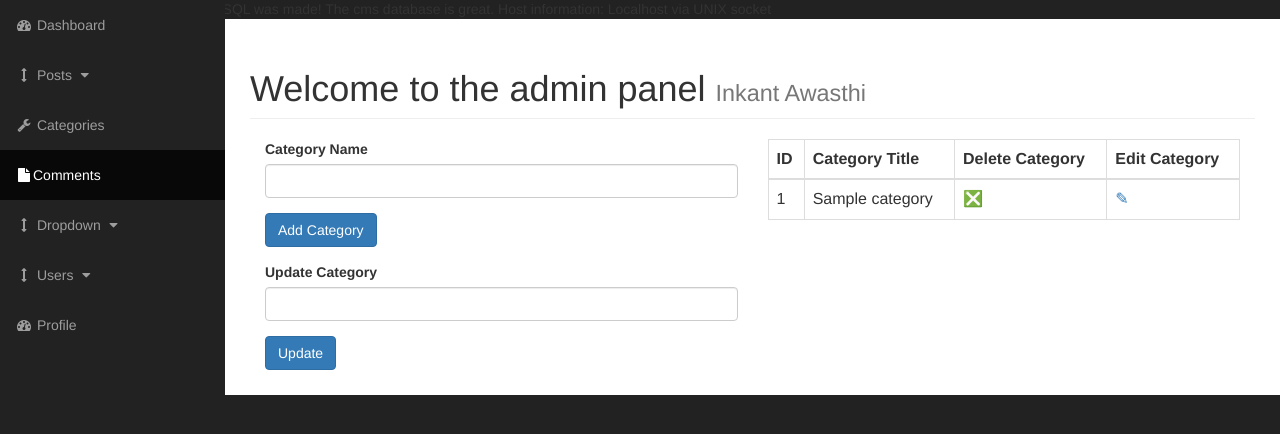
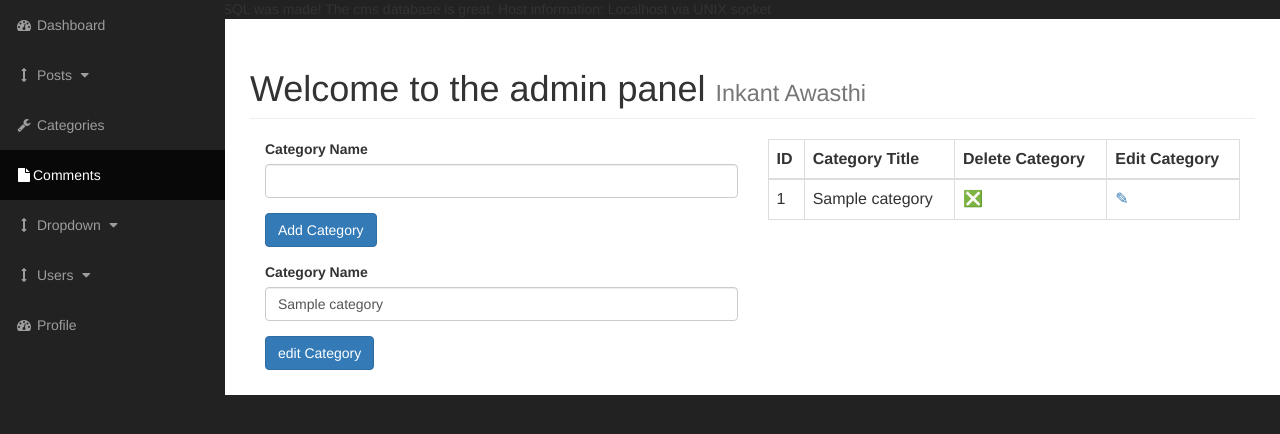
Before and after one commit to tim1016/cms, a PHP site: page /admin/categories.php?edit=1 in a window 1280 px wide. Shown: the part 51-485 px from the top of the page. Run offline with PHP 8.4, Linux system fonts and the light colour scheme; tables that the repository leaves empty or names only in its code hold one stand-in row (values such as "Sample post").

Commit message:
finished categories section

```diff
--- a/admin/categories.php
+++ b/admin/categories.php
@@ -1,4 +1,5 @@
 <?php include "includes/admin_header.php"?>
+
 
 <div id="wrapper">
 
@@ -17,25 +18,7 @@
                         <small>Inkant Awasthi</small>
                     </h1>
                     <div class="col-xs-6">
-                        <?php
-                            if(isset($_POST['submit'])){
-                                $cat_title = $_POST['cat_title'];
-                                //echo $cat_title;
-                                if($cat_title == "" || empty($cat_title)) {
-                                    echo "<p class='text-danger'> The category title cannot be an empty string</p>";
-                                }else{
-                                    $query  = "INSERT INTO categories(cat_title) ";
-                                    $query .= "VALUE ('{$cat_title}')";
-
-                                    $query_create_category = mysqli_query($connection, $query);
-                                    if(!$query_create_category){
-                                        die("Create category Query failed with error: " . mysqli_error($connection));
-                                    }
-
-                                }
-                            }
-
-                        ?>
+                        <?php insert_categories(); ?>
                         <form action="" method="post">
                             <div class="form-group">
                                 <label for="cat_title">Category Name</label>
@@ -48,34 +31,11 @@
                         </form>
 
                         <?php
-
                             if(isset($_GET['edit'])){
-                                $the_cat_id=$_GET['edit'];
+                                include "includes/update_categories.php";
+                            }
                         ?>
 
-                            <form action="" method="post">
-                                <div class="form-group">
-                                    <label for="cat_title">Update Category</label>
-                                    <input type="text" class="form-control" name="cat_title" id="cat_title">
-                                </div>
-
-                                <div class="form-group">
-                                    <input class="btn btn-primary" type="submit" name="update" value="Update">
-                                </div>
-                            </form>
-                        <?php
-                            if(isset($_POST['update'])){
-                                $update_title=$_POST['cat_title'];
-                                $query = "UPDATE categories SET cat_title='$update_title' WHERE cat_id=$the_cat_id";
-                                echo $query;
-                                $query_update_category = mysqli_query($connection, $query);
-                                if(!$query_update_category){
-                                    die("Update query failed : ". mysqli_error($connection));
-                                }
-                                header('Location: categories.php');
-                            }
-
-                        }?>
 
 
 
@@ -94,36 +54,8 @@
                             </thead>
 
                             <tbody>
-                                <?php //Find all categories query
-                                    $query = "SELECT * FROM categories LIMIT 30";
-                                    $query_select_all_categories = mysqli_query($connection, $query);
-                                    while($row = mysqli_fetch_assoc($query_select_all_categories)){
-                                        $cat_title = $row['cat_title'];
-                                        $cat_id = $row['cat_id'];
-                                        echo "<tr>";
-                                        echo "<td> {$cat_id} </td>";
-                                        echo "<td> {$cat_title} </td>";
-                                        echo "<td> <a href='categories.php?delete={$cat_id}'>&#x274E;  </a></td>";
-                                        echo "<td> <a href='categories.php?edit={$cat_id}'> &#x270E;</a></td>";
-                                        echo "</tr>";
-                                    }
-                                ?>
-
-                                <?php
-                                // Delete query
-                                    if(isset($_GET['delete'])){
-                                        $the_cat_id=$_GET['delete'];
-                                        $query =  "DELETE FROM categories WHERE cat_id = {$the_cat_id}";
-                                        $query_delete_category = mysqli_query($connection, $query);
-                                        if(!$query_delete_category){
-                                            die("DELETE category failed : " . mysqli_error($connection));
-                                        }
-                                        header("Location: categories.php");
-                                        //header("Refresh:0");
-                                    }
-
-
-                                ?>
+                                <?php findAllCategories();?>
+                                <?php deleteCategory(); ?>
                             </tbody>
                         </table>
                     </div>
--- /dev/null
+++ b/admin/functions.php
@@ -0,0 +1,51 @@
+<?php
+
+function insert_categories(){
+    global $connection;
+    if(isset($_POST['submit'])){
+        $cat_title = $_POST['cat_title'];
+        if($cat_title == "" || empty($cat_title)) {
+            echo "<p class='text-danger'> The category title cannot be an empty string</p>";
+        }else{
+            $query  = "INSERT INTO categories(cat_title) ";
+            $query .= "VALUE ('{$cat_title}')";
+            $query_create_category = mysqli_query($connection, $query);
+            if(!$query_create_category){
+                die("Create category Query failed with error: " . mysqli_error($connection));
+            }
+        }
+    }
+}
+
+function findAllCategories(){
+    global $connection;
+    $query = "SELECT * FROM categories LIMIT 30";
+    $query_select_all_categories = mysqli_query($connection, $query);
+    while($row = mysqli_fetch_assoc($query_select_all_categories)){
+        $cat_title = $row['cat_title'];
+        $cat_id = $row['cat_id'];
+        echo "<tr>";
+        echo "<td> {$cat_id} </td>";
+        echo "<td> {$cat_title} </td>";
+        echo "<td> <a href='categories.php?delete={$cat_id}'>&#x274E;  </a></td>";
+        echo "<td> <a href='categories.php?edit={$cat_id}'> &#x270E;</a></td>";
+        echo "</tr>";
+    }
+}
+
+function deleteCategory(){
+    global $connection;
+    if(isset($_GET['delete'])){
+        $the_cat_id=$_GET['delete'];
+        $query =  "DELETE FROM categories WHERE cat_id = {$the_cat_id}";
+        $query_delete_category = mysqli_query($connection, $query);
+        if(!$query_delete_category){
+            die("DELETE category failed : " . mysqli_error($connection));
+        }
+        header("Location: categories.php");
+        //header("Refresh:0");
+    }
+}
+
+
+?>
--- a/admin/includes/admin_header.php
+++ b/admin/includes/admin_header.php
@@ -1,5 +1,6 @@
 <?php ob_start(); ?>
 <?php include "../includes/db.php"?>
+<?php include "functions.php"?>
 
 <!DOCTYPE html>
 <html lang="en">
--- /dev/null
+++ b/admin/includes/update_categories.php
@@ -0,0 +1,33 @@
+
+<form action="" method="post">
+    <div class="form-group">
+        <?php //Find all categories query
+            if(isset($_GET['edit'])){
+                $cat_id = $_GET['edit'];
+                $query = "SELECT * FROM categories WHERE cat_id = $cat_id";
+                $query_select_categories_id = mysqli_query($connection, $query);
+                $row = mysqli_fetch_assoc($query_select_categories_id);
+                $cat_title = $row['cat_title'];
+            ?>
+                <div class="form-group">
+                    <label for="cat_title">Category Name</label>
+                    <input type="text" class="form-control" name="cat_title" id="cat_title" value="<?php echo $cat_title;?>">
+                </div>
+                <div class="form-group">
+                    <input class="btn btn-primary" type="submit" name="edit" value="edit Category">
+                </div>
+
+        <?php }
+
+            if(isset($_POST['edit'])){
+                $the_cat_title=$_POST['cat_title'];
+                $query =  "UPDATE categories SET cat_title = '$the_cat_title' WHERE cat_id  = {$cat_id}";
+                $query_edit_category = mysqli_query($connection, $query);
+                if(!$query_edit_category){
+                    die("DELETE category failed : " . mysqli_error($connection));
+                }
+                header("Location: categories.php");
+            }
+        ?>
+    </div>
+</form>
```
